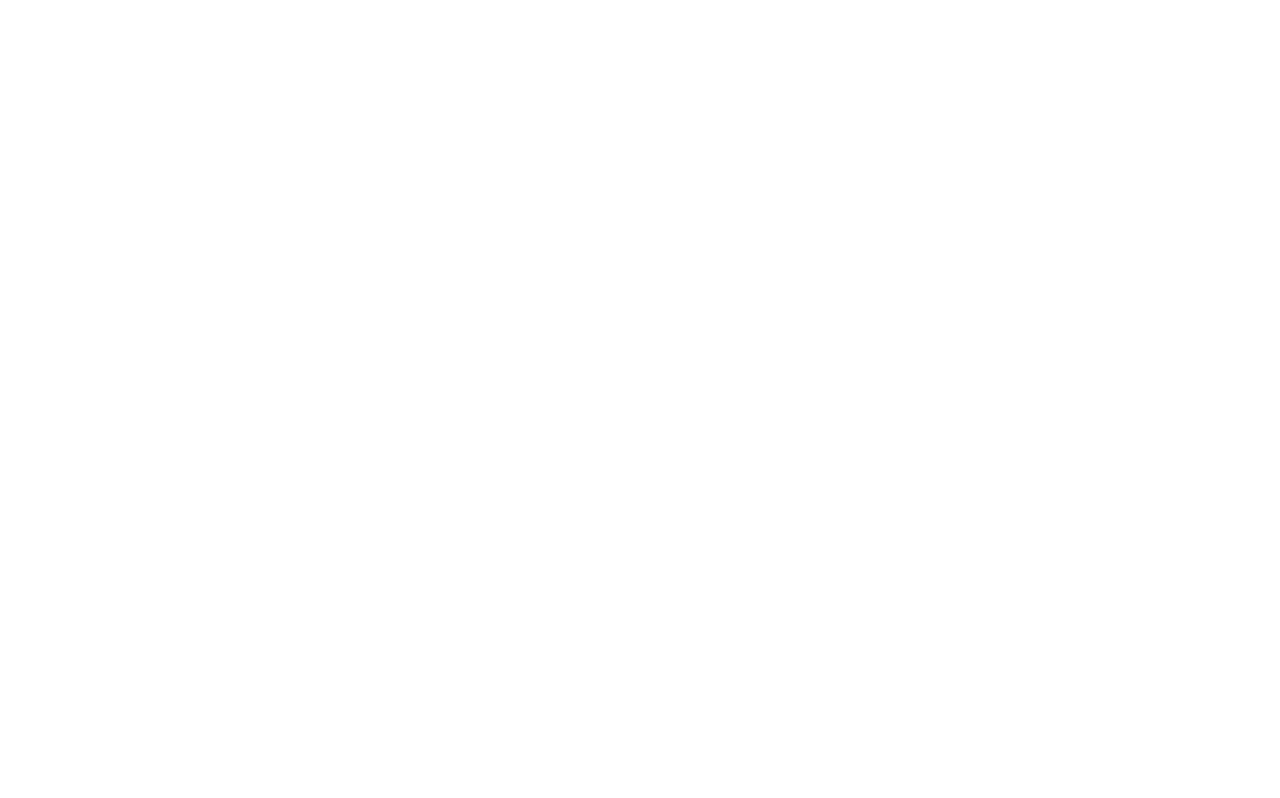
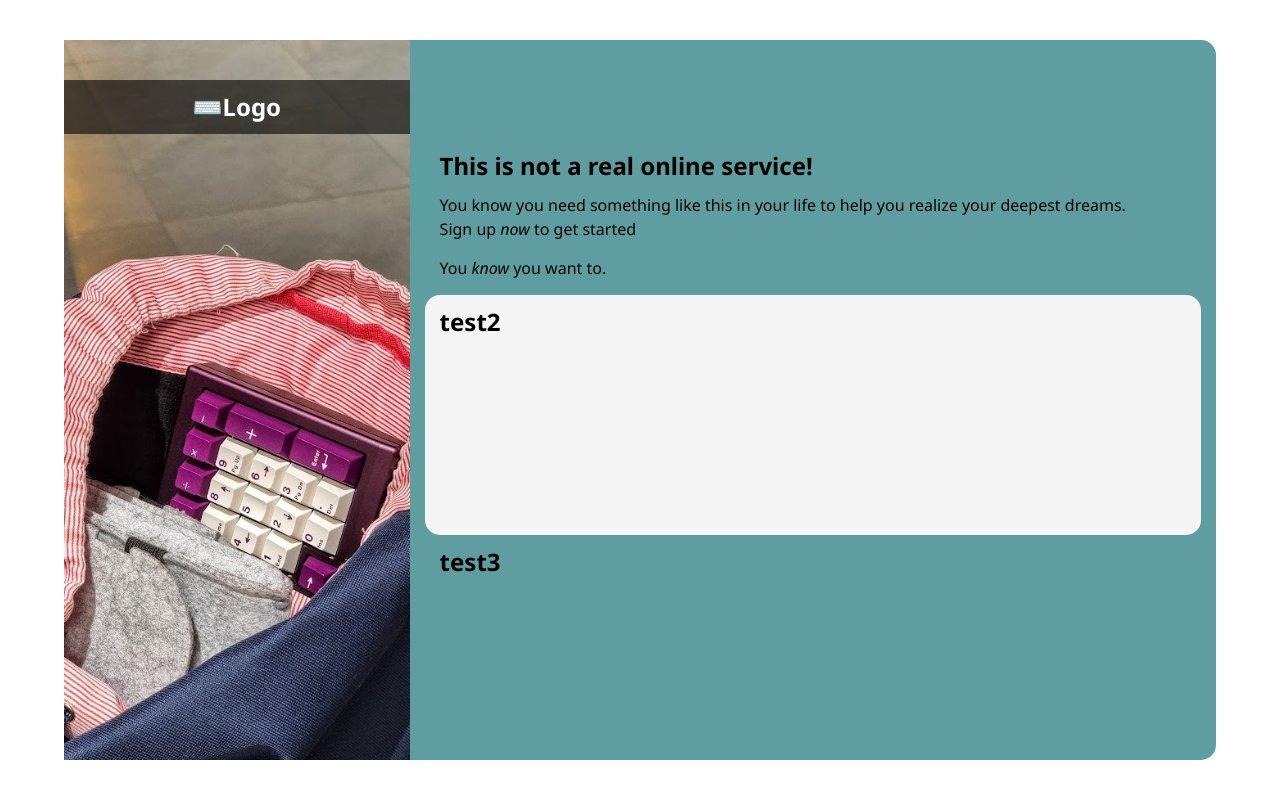
Before and after one commit to Omarpixel9/odin-signup-form, a plain HTML site: page index.html in a window 1280 px wide. Drawn offline with Linux system fonts and the light colour scheme.

Commit message:
initial layout and styling added

```diff
--- a/index.html
+++ b/index.html
@@ -1,13 +1,40 @@
 <!DOCTYPE html>
 <html lang="en">
+
 <head>
     <meta charset="UTF-8">
     <meta http-equiv="X-UA-Compatible" content="IE=edge">
     <meta name="viewport" content="width=device-width, initial-scale=1.0">
+    <link rel="stylesheet" href="reset.css">
     <link rel="stylesheet" href="signup.css">
     <title>Signup Form</title>
 </head>
+
 <body>
+    <main>
+        <aside>
+            <div id="logo-container">
+                <h1>Logo</h1>
+            </div>
+        </aside>
+        <div id="form-container">
+            <header>
+                <h1>This is not a real online service!</h1>
+                <span>
+                    <p>You know you need something like this in your life to help you realize your deepest dreams.</p>
+                    <p>Sign up <em>now</em> to get started</p>
+                </span>
+                <p>You <em>know</em> you want to.</p>
+            </header>
+            <form action="#">
+                <h1>test2</h1>
+            </form>
+            <div id="submit-controls">
+                <h1>test3</h1>
+            </div>
+        </div>
+    </main>
 
 </body>
+
 </html>
--- /dev/null
+++ b/reset.css
@@ -0,0 +1,127 @@
+/* http://meyerweb.com/eric/tools/css/reset/
+   v2.0 | 20110126
+   License: none (public domain)
+*/
+
+html,
+body,
+div,
+span,
+applet,
+object,
+iframe,
+h1,
+h2,
+h3,
+h4,
+h5,
+h6,
+p,
+blockquote,
+pre,
+a,
+abbr,
+acronym,
+address,
+big,
+cite,
+code,
+del,
+dfn,
+em,
+img,
+ins,
+kbd,
+q,
+s,
+samp,
+small,
+strike,
+strong,
+sub,
+sup,
+tt,
+var,
+b,
+u,
+i,
+center,
+dl,
+dt,
+dd,
+ol,
+ul,
+li,
+fieldset,
+form,
+label,
+legend,
+table,
+caption,
+tbody,
+tfoot,
+thead,
+tr,
+th,
+td,
+article,
+aside,
+canvas,
+details,
+embed,
+figure,
+figcaption,
+footer,
+header,
+hgroup,
+menu,
+nav,
+output,
+ruby,
+section,
+summary,
+time,
+mark,
+audio,
+video {
+  margin: 0;
+  padding: 0;
+  border: 0;
+  vertical-align: baseline;
+}
+/* HTML5 display-role reset for older browsers */
+article,
+aside,
+details,
+figcaption,
+figure,
+footer,
+header,
+hgroup,
+menu,
+nav,
+section {
+  display: block;
+}
+body {
+  line-height: 1;
+}
+ol,
+ul {
+  list-style: none;
+}
+blockquote,
+q {
+  quotes: none;
+}
+blockquote:before,
+blockquote:after,
+q:before,
+q:after {
+  content: "";
+  content: none;
+}
+table {
+  border-collapse: collapse;
+  border-spacing: 0;
+}
--- a/signup.css
+++ b/signup.css
@@ -0,0 +1,75 @@
+@import url("https://fonts.googleapis.com/css2?family=Noto+Sans:ital,wght@0,400;0,500;0,600;0,700;0,800;0,900;1,400;1,500;1,600;1,700;1,800;1,900&display=swap");
+body {
+  font-family: "Noto Sans", sans-serif;
+  position: relative;
+  display: flex;
+  align-items: center;
+  justify-content: center;
+  height: 100vh;
+}
+h1 {
+  font-size: 1.5rem;
+}
+p {
+  line-height: 1.5rem;
+}
+main {
+  height: 90%;
+  width: 90%;
+  border-radius: 15px;
+  background-color: cadetblue;
+}
+aside,
+#form-container {
+  height: 100%;
+}
+aside {
+  float: left;
+  width: max(150px, 30%);
+  background-image: url(assets/keyboard.jpg);
+  background-repeat: no-repeat;
+  background-size: cover;
+  background-position: center;
+}
+aside #logo-container {
+  margin-top: 5vh;
+  padding: 15px;
+  text-align: center;
+  color: white;
+  background-color: rgba(0, 0, 0, 0.6);
+}
+aside #logo-container > h1::before {
+  content: "⌨️";
+}
+
+#form-container {
+  display: flex;
+  flex-direction: column;
+  padding: 15px;
+}
+
+/* Allows all sub-containers to take all of the remaining space in the parent element */
+#form-container > * {
+  flex: 1 1 0;
+  padding: 15px;
+}
+
+#form-container header {
+  display: flex;
+  flex-direction: column;
+  gap: 15px;
+  justify-content: flex-end;
+}
+
+#form-container form {
+  width: 100%;
+  background-color: whitesmoke;
+  border-radius: 15px;
+  box-sizing: border-box;
+}
+
+@media (max-width: 400px) {
+  aside {
+    display: none;
+  }
+}
```
Also changed, not shown: assets/keyboard.jpg (added).
